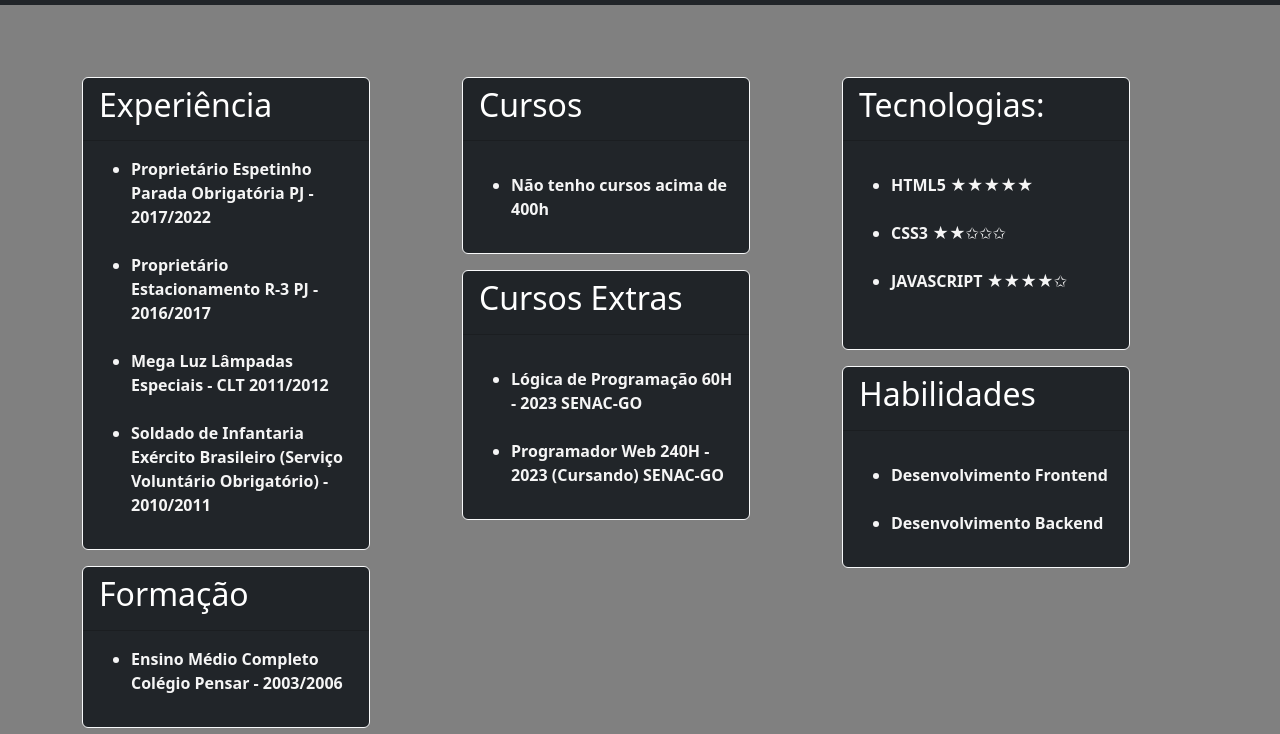
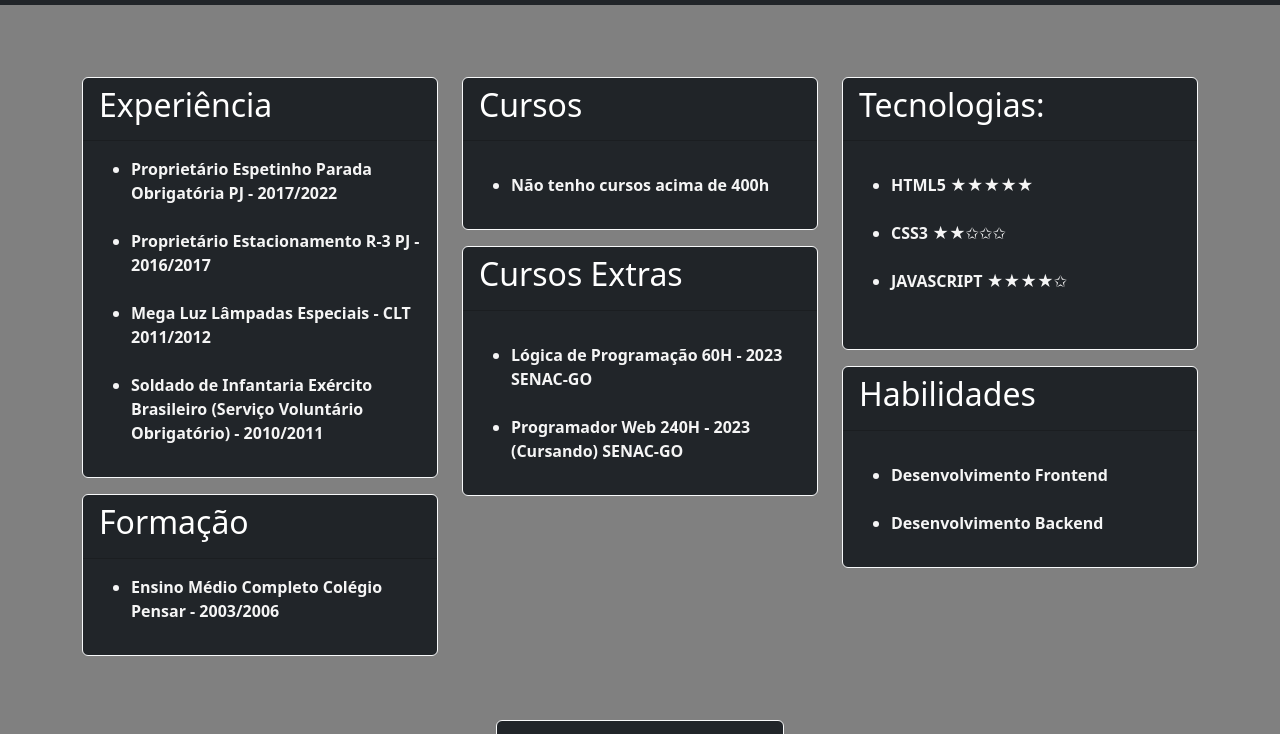
Before and after one commit to RicardoLAP/Curriculo, a plain HTML site: page index.html in a window 1280 px wide. Shown: the part 51-785 px from the top of the page. Drawn offline with nearby package versions, Linux system fonts and the light colour scheme.

Commit message:
Update index.html

```diff
--- a/index.html
+++ b/index.html
@@ -2,7 +2,6 @@
 <html lang="pt-br">
 <head>
     <meta charset="UTF-8">
-    <link rel="stylesheet" type="text/css" href="css/style.css">
     <link href="https://cdn.jsdelivr.net/npm/bootstrap@5.3.0/dist/css/bootstrap.min.css" rel="stylesheet" integrity="sha384-9ndCyUaIbzAi2FUVXJi0CjmCapSmO7SnpJef0486qhLnuZ2cdeRhO02iuK6FUUVM" crossorigin="anonymous">
     <title>Curriculo Vitae</title>
 
@@ -34,7 +33,7 @@
     <div class="container">
     <div class="row">
         <div class="col-md-4">
-                <div class="card text-white bg-dark border-light mb-3" style="max-width: 18rem;">
+        <div class="card text-white bg-dark border-light mb-3">
             <div class="card-header">
             <h2>Experiência</h2>
             </div>
@@ -50,7 +49,7 @@
             </ul>
             </div>
         </div>
-                <div class="card text-white bg-dark border-light mb-3" style="max-width: 18rem;">
+        <div class="card text-white bg-dark border-light mb-3">
             <div class="card-header">
             <h2>Formação</h2>
             </div>
@@ -64,7 +63,7 @@
         <div class="col-md-4">
         <div class="text-center">
         </div>
-                <div class="card text-white bg-dark border-light mb-3" style="max-width: 18rem;">
+        <div class="card text-white bg-dark border-light mb-3">
             <div class="card-header">
             <h2>Cursos</h2>
             </div>
@@ -76,7 +75,7 @@
             </p>
             </div>
         </div>
-                <div class="card text-white bg-dark border-light mb-3" style="max-width: 18rem;">
+        <div class="card text-white bg-dark border-light mb-3">
             <div class="card-header">
             <h2>Cursos Extras</h2>
             </div>
@@ -92,7 +91,7 @@
         </div>
         </div>
         <div class="col-md-4">
-                <div class="card text-white bg-dark border-light mb-3" style="max-width: 18rem;">
+        <div class="card text-white bg-dark border-light mb-3">
             <div class="card-header">
             <h2>Tecnologias:</h2>
             </div>
@@ -112,7 +111,7 @@
             </p>
             </div>
         </div>
-                <div class="card text-white bg-dark border-light mb-3" style="max-width: 18rem;">
+        <div class="card text-white bg-dark border-light mb-3">
             <div class="card-header">
             <h2>Habilidades</h2>
             </div>
@@ -140,7 +139,8 @@
             <li>Telefone: (55*62)984648051</li>
             <li>Email: manayba@gmail.com</li>
         </p>
-                <a href="https://www.linkedin.com/in/ricardo-luiz-pereira-a89835269/" style="color: red;" class="card-link">Linkedin</a>
+        <a href="https://www.linkedin.com/in/ricardo-luiz-pereira-a89835269/" style="color: red;"
+            class="card-link">Linkedin</a>
         <a href="https://github.com/RicardoLAP" style="color: red;" class="card-link">GitHub</a>
         </div>
     </div>
```
Lines whose indentation alone changed are shown as unchanged.
